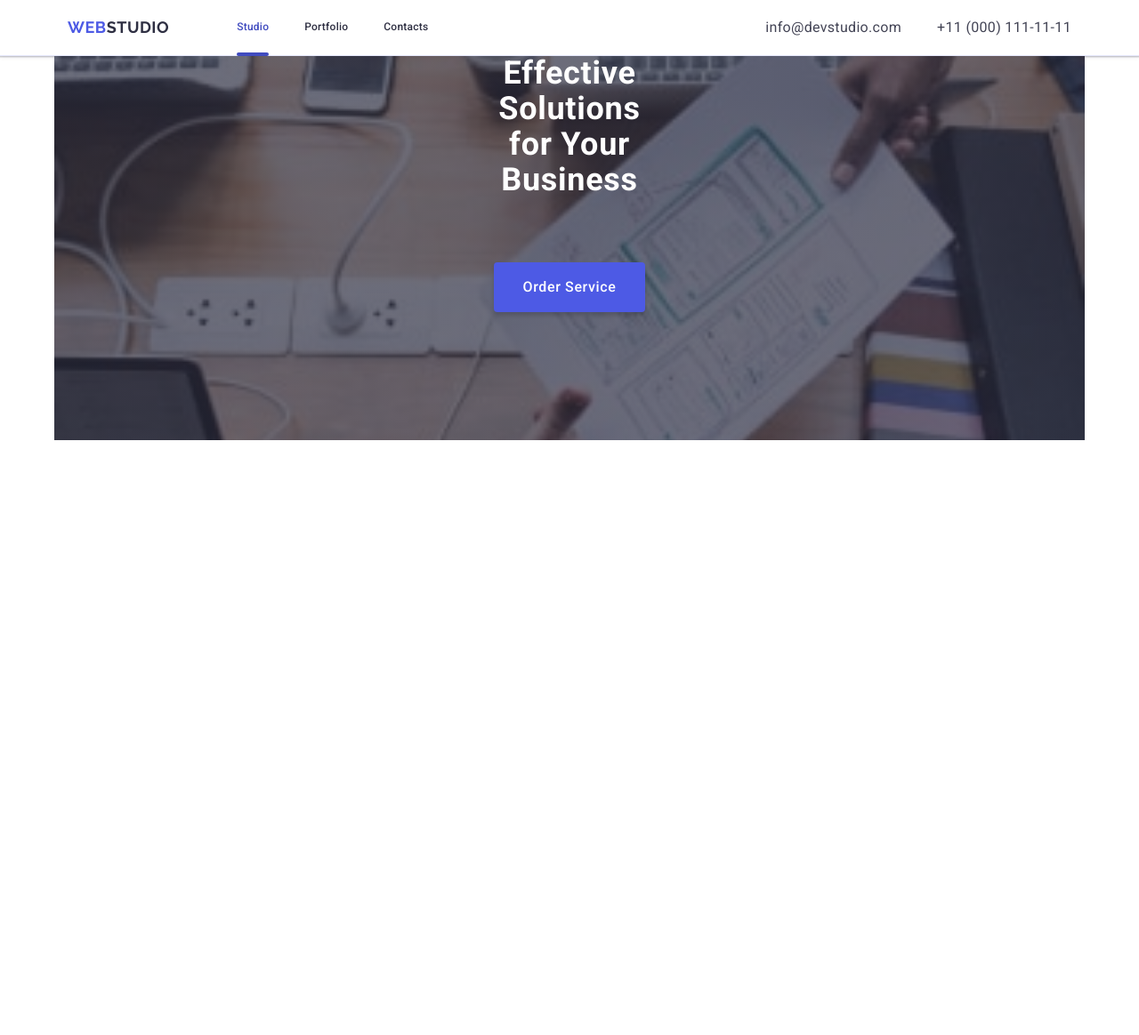
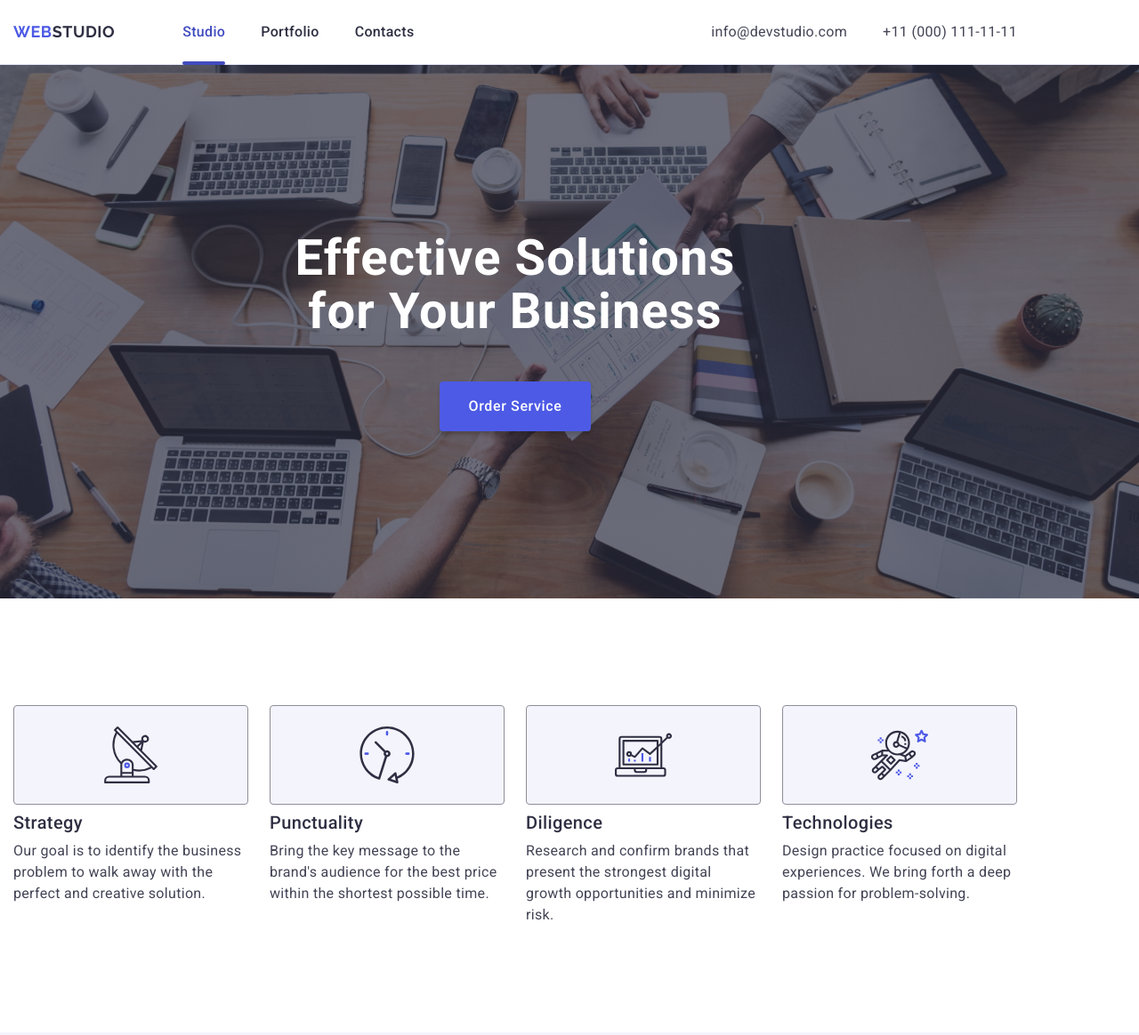
Before and after one commit to AnaPuris/goit-markup-hw-06, a plain HTML site: page index.html in a window 1280 px wide. Shown: the top 1164 px of the page at 89% size. Before the commit the page ends 800 px from the top, so only its background shows below. Drawn offline with nearby package versions, Linux system fonts and the light colour scheme.

Commit message:
hw6-vers2

```diff
--- a/css/styles.css
+++ b/css/styles.css
@@ -20,26 +20,9 @@ h1, h2, h3, h4, h5, h6, p {
 }
 
 .container {
-    /* width: 1158px; */
-    /* padding: 0 15px; */
     max-width: 320px;
-    padding-left: 16px;
-    padding-right: 16px;
-    margin-left: auto;
-    margin-right: auto;
-}
-
-@media screen and (min-width: 768px) {
-    .container {
-        max-width: 768px;
-    }
-}
-
-@media screen and (min-width: 1158px) {
-    .container {
-        max-width: 1158px;
-        padding: 0 15px;
-    }
+    padding: 0 16px;
+    /* margin: 0 auto; */
 }
 
 img {
@@ -78,9 +61,7 @@ img {
     line-height: 1.17;
     letter-spacing: 0.03em;
     text-transform: uppercase;
-    /* margin-right: 76px; */
     padding: 17.5px 0;
-
 }
 
 .logo-studio {
@@ -88,77 +69,59 @@ img {
 }
 
 .nav-list {
-    /* display: flex; */
     display: none;
-    gap: 40px;
+}
 
-}
 
 .contact {
     font-style: normal;
     margin-left: auto;
-    display: none
+    display: none;
 }
 
-/* .address-list {
-    display: flex;
-    gap: 40px;
-} */
 
 .open-menu-btn{
     padding: 0;
     line-height: 0;
     background-color: transparent;
+    cursor: pointer;
     border: none;
-    cursor: pointer;
+}
 
-}
+
 
 /**------EFFECTIVE__SOLUTIONS-----------------*/
 
-.main-part{
-    /* background-color: #2E2F42;
-    background-image: linear-gradient(to bottom, rgba(46, 47, 66, 0.7), rgba(46, 47, 66, 0.7)), url(../images/background-mob-opt.jpg);
-    background-repeat: no-repeat;
-    background-position: center;
-    background-size: cover;
-    margin-left: auto;
-    margin-right: auto; */
-}
-
-
-.main-container {
-    padding: 72px 16px;
-    /* padding: 188px 0; */
-    /* max-width: 1440px; */
-    /* margin: 0 auto; */
-    /* min-height: 432px; */
+.main-part {
     background-color: #2E2F42;
     background-image: linear-gradient(to bottom, rgba(46, 47, 66, 0.7), rgba(46, 47, 66, 0.7)), url(../images/background-mob-opt.jpg);
     background-repeat: no-repeat;
     background-position: center;
     background-size: cover;
-    margin-left: auto;
-    margin-right: auto;
+    padding: 72px 0;
     max-width: 320px;
-    height: 432px;
+    max-height: 432px;
+    margin: 0 auto;
 }
 
+@media screen and (min-device-pixel-ratio: 2), (min-resolution: 2dppx) {
+    .main-part{
+        background-image: linear-gradient(to bottom, rgba(46, 47, 66, 0.7), rgba(46, 47, 66, 0.7)), url(../images/background-mob-2x-min.jpg);
+    }
+}
 
 .main-title {
     color: #FFF;
-    /* font-size: 56px; */
     font-size: 36px;
     font-weight: 700;
-    /* line-height: 1.07; */
     line-height: 1.11;
     letter-spacing: 0.02em;
     text-align: center;
-    /* max-width: 496px; */
     max-width: 288px;
     margin-right: auto;
     margin-left: auto;
 }
+
 
 .main-button {
     color: #FFF;
@@ -177,9 +140,7 @@ img {
     display: block;
     min-width: 169px;
     height: 56px;
-    /* margin-top: 48px; */
     margin-top: 72px;
-    margin-bottom: 72px;
     transition: background-color 250ms cubic-bezier(0.4, 0, 0.2, 1);
 }
 
@@ -191,10 +152,10 @@ img {
 /**-----------WHY CHOOSE US--------------------*/
 
 .pros {
-    padding-top: 120px;
-    padding-bottom: 120px;
+    padding-top: 96px;
+    padding-bottom: 96px;
+
 }
-
 
 .visually-hidden {
     position: absolute;
@@ -209,48 +170,34 @@ img {
     overflow: hidden;
 }
 
-
 .choice-title {
     color: #2E2F42;
     font-size: 36px;
     font-weight: 700;
     line-height: 1.11;
     letter-spacing: 0.02em;
-
 }
 
 .pros-title {
     color:#2E2F42;
-    font-size: 20px;
-    font-weight: 500;
-    line-height: 1.2;
+    font-size: 36px;
+    font-weight: 700;
+    line-height: 1.11;
     letter-spacing: 0.02em;
     margin-bottom: 8px;
+    text-align: center;
 }
 
 .pros-text {
     font-size: 16px;
+    font-weight: 500;
     line-height: 1.5;
     letter-spacing: 0.02em;
-}
-
-.pros-list {
-    display: flex;
-    gap: 24px;
-
-}
-
-.pros-item {
-    width: calc((100% - 24px * 3) / 4);
+    padding-bottom: 72px;
 }
 
 .container-pros{
-    width: 100%;
-    height: 112px;
-    background-color: #F4F4FD;
-    border-radius: 4px;
-    border: 1px solid #8E8F99;
-    display: flex;
+    display: none;
     align-items: center;
     justify-content: center;
     margin-bottom: 8px;
@@ -262,8 +209,14 @@ img {
 
 .team-part {
     background-color: #F4F4FD;
-    padding-top: 120px;
-    padding-bottom: 120px;
+    padding-top: 96px;
+    padding-bottom: 96px;
+    /* padding-top: 120px;
+    padding-bottom: 120px; */
+}
+
+.team-container {
+
 }
 
 
@@ -280,7 +233,12 @@ img {
 
 .workers-list {
     display: flex;
-    gap: 24px;
+    /* gap: 24px; */
+    flex-direction: column;
+    align-items: center;
+    justify-content: center;
+    row-gap: 72px;
+    width: 100%;
 }
 
 .container-worker {
@@ -293,7 +251,8 @@ img {
     background-color: #FFFFFF;
     border-radius: 0px 0px 4px 4px;
     box-shadow: 0px 2px 1px 0px rgba(46, 47, 66, 0.08), 0px 1px 1px 0px rgba(46, 47, 66, 0.16), 0px 1px 6px 0px rgba(46, 47, 66, 0.08);
-    width: calc((100% - 24px * 3) / 4);
+    /* width: calc((100% - 24px * 3) / 4); */
+    width: 100%;
 }
 
 .employee-name {
@@ -592,6 +551,14 @@ img {
 }
 
 
+
+
+
+
+
+
+
+
 /**---------MODAL WINDOW----------*/
 
 .backdrop{
@@ -852,11 +819,14 @@ align-items: center;*/
         max-width: 768px;
     }
 
-    .open-menu-btn {
+
+    .open-menu-btn{
         display: none;
     }
 
-    .start-logo {
+
+
+    .start-logo{
         margin-right: 120px;
     }
 
@@ -867,9 +837,9 @@ align-items: center;*/
 
     .nav-link {
         color: #2E2F42;
-        font-size: 12px;
+        font-size: 16px;
         font-weight: 500;
-        line-height: 1.16;
+        line-height: 1.5;
         letter-spacing: 0.02em;
         padding: 24px 0;
         display: block;
@@ -896,6 +866,7 @@ align-items: center;*/
         background-color: #404BBF;
         width: 100%;
     }
+
     .contact {
         display: block;
     }
@@ -905,6 +876,8 @@ align-items: center;*/
         flex-direction: column;
         gap: 12px;
     }
+
+
     .contact-link {
         color: #434455;
         font-size: 12px;
@@ -917,7 +890,58 @@ align-items: center;*/
     .contact-link:focus {
         color: #404BBF;
     }
+
+/**-----EFFECTIVE SOLUTIONS----**/
+
+    .main-part{
+        padding: 112px 120px;
+        max-width: 768px;
+        background-image: linear-gradient(to bottom, rgba(46, 47, 66, 0.7), rgba(46, 47, 66, 0.7)), url(../images/background-tab-opt.jpg);
+    }
+
+@media screen and (min-device-pixel-ratio: 2),
+(min-resolution: 2dppx) {
+    .main-part {
+        background-image: linear-gradient(to bottom, rgba(46, 47, 66, 0.7), rgba(46, 47, 66, 0.7)), url(../images/background-tab-2x-min.jpg);
+    }
 }
+
+
+    .main-title{
+        color: #FFF;
+        font-size: 56px;
+        font-weight: 700;
+        line-height: 1.07;
+        letter-spacing: 0.02em;
+        text-align: center;
+        max-width: 496px;
+        margin-right: auto;
+        margin-left: auto;
+    }
+
+    .main-button{
+        margin-top: 36px;
+    }
+
+/**---------WHY CHOOSE US------------*/
+    .pros-title {
+        text-align: left;
+    }
+    .pros-list {
+        display: flex;
+        flex-direction: row;
+        flex-wrap: wrap;
+    }
+    .pros-item {
+        flex-basis: calc((100% - 10px) / 2);
+    }
+
+/**-----------OUR TEAM---------------*/
+
+
+}
+
+
 
 @media screen and (min-width: 1158px) {
     .container {
@@ -938,4 +962,60 @@ align-items: center;*/
         font-size: 16px;
         line-height: 1.5;
     }
+
+/**-----EFFECTIVE SOLUTIONS----**/
+    .main-part{
+        padding: 188px 0;
+        background-image: linear-gradient(to bottom, rgba(46, 47, 66, 0.7), rgba(46, 47, 66, 0.7)), url(../images/background-opt.jpg);
+        max-width: 1440px;
+        max-height: 600px;
+    }
+
+@media screen and (min-device-pixel-ratio: 2),
+(min-resolution: 2dppx) {
+    .main-part {
+        background-image: linear-gradient(to bottom, rgba(46, 47, 66, 0.7), rgba(46, 47, 66, 0.7)), url(../images/background-2x-min.jpg);
+    }
 }
+
+    .main-button{
+        margin-top: 48px;
+    }
+
+/**---------WHY CHOOSE US------------*/
+    .pros{
+        padding-top: 120px;
+        padding-bottom: 120px;
+    }
+
+    .pros-title{
+        font-size: 20px;
+        font-weight: 500;
+        line-height: 1.2;
+    }
+
+    .pros-text{
+        font-weight: 400;
+        padding-bottom: 0;
+    }
+
+    .pros-list {
+        display: flex;
+        gap: 24px;
+        flex-wrap: nowrap;
+    }
+
+    .pros-item {
+        width: calc((100% - 24px * 3) / 4);
+    }
+
+    .container-pros {
+        width: 100%;
+        height: 112px;
+        background-color: #F4F4FD;
+        border-radius: 4px;
+        border: 1px solid #8E8F99;
+        display: flex;
+    }
+
+}
--- a/index.html
+++ b/index.html
@@ -2,7 +2,7 @@
 <html lang="en">
 <head>
     <meta charset="UTF-8">
-    <meta name="description" content="Creating effective web sites for your business, initial-scale=1.0">
+    <meta name="viewport" content="width=device-width, initial-scale=1.0">
     <title>WebStudio</title>
     <link rel="stylesheet" href="https://cdnjs.cloudflare.com/ajax/libs/modern-normalize/2.0.0/modern-normalize.min.css"
         integrity="sha512-4xo8blKMVCiXpTaLzQSLSw3KFOVPWhm/TRtuPVc4WG6kUgjH6J03IBuG7JZPkcWMxJ5huwaBpOpnwYElP/m6wg=="
@@ -35,7 +35,6 @@
                 <svg width="24" height="24">
                     <use href="./images/icons.svg#icon-icon-menu-opt"></use>
                 </svg>
-
             </button>
         </div>
     </header>
@@ -48,7 +47,7 @@
             </div>
         </section>
 
-        <!-- <section class="pros">
+        <section class="pros">
             <div class="container">
             <h2 class="visually-hidden choice-title">Why choose us</h2>
             <ul class="pros-list">
@@ -90,13 +89,15 @@
                     <p class="pros-text">Design practice focused on digital experiences. We bring forth a deep passion for problem-solving.</p></li>
             </ul>
             </div>
-        </section> -->
+        </section>
 
-        <!-- <section class="team-part">
-            <div class="container">
+        <section class="team-part">
+            <div class="container team-container">
             <h2 class="team-title">Our Team</h2>
             <ul class="workers-list">
-                <li class="workers-list-item"><img src="./images/mark-guerrero.jpg" alt="Photo of Mark Guerrero" width="264" height="260" />
+                <li class="workers-list-item">
+                    <img srcset="./images/mark-guerrero.jpg 1x, ./images/mark-guerrero-2x-min.jpg 2x"
+                    alt="Photo of Mark Guerrero" width="264" height="260" />
                     <div class="container-worker">
                     <h3 class="employee-name">Mark Guerrero</h3>
                     <p class="employee-role">Product Designer</p>
@@ -257,7 +258,7 @@
                 </li>
             </ul>
             </div>
-        </section> -->
+        </section>
 
         <!-- <section class="portfolio-part">
             <div class="container">
@@ -346,9 +347,9 @@
             </div>
         </section> -->
 
-    <!-- </main>
+    </main>
 
-    <footer class="footer">
+    <!-- <footer class="footer">
         <div class="container footer-container">
             <div class="footer-cont-logo">
                 <a href="./index.html" class="footer-logo">Web<span class="footer-logo-studio">Studio</span></a>
```
Also changed, not shown: images/background-2x-min.jpg (added), images/background-mob-2x-min.jpg (added), images/background-tab-2x-min.jpg (added), images/camila-garcia-2x-min.jpg (added), images/daniel-wilson-2x-min.jpg (added), images/mark-guerrero-2x-min.jpg (added), images/portfolio/bank-app-2x-min.jpg (added), images/portfolio/cashless-pymt-2x-min.jpg (added), images/portfolio/medi-app-2x-min.jpg (added), images/portfolio/online-courses-2x-min.jpg (added), images/portfolio/screen-illustration-2x-min.jpg (added), images/portfolio/taxi-service-2x-min.jpg (added), images/tom-ford-2x-min.jpg (added). Lines whose indentation alone changed are shown as unchanged.
